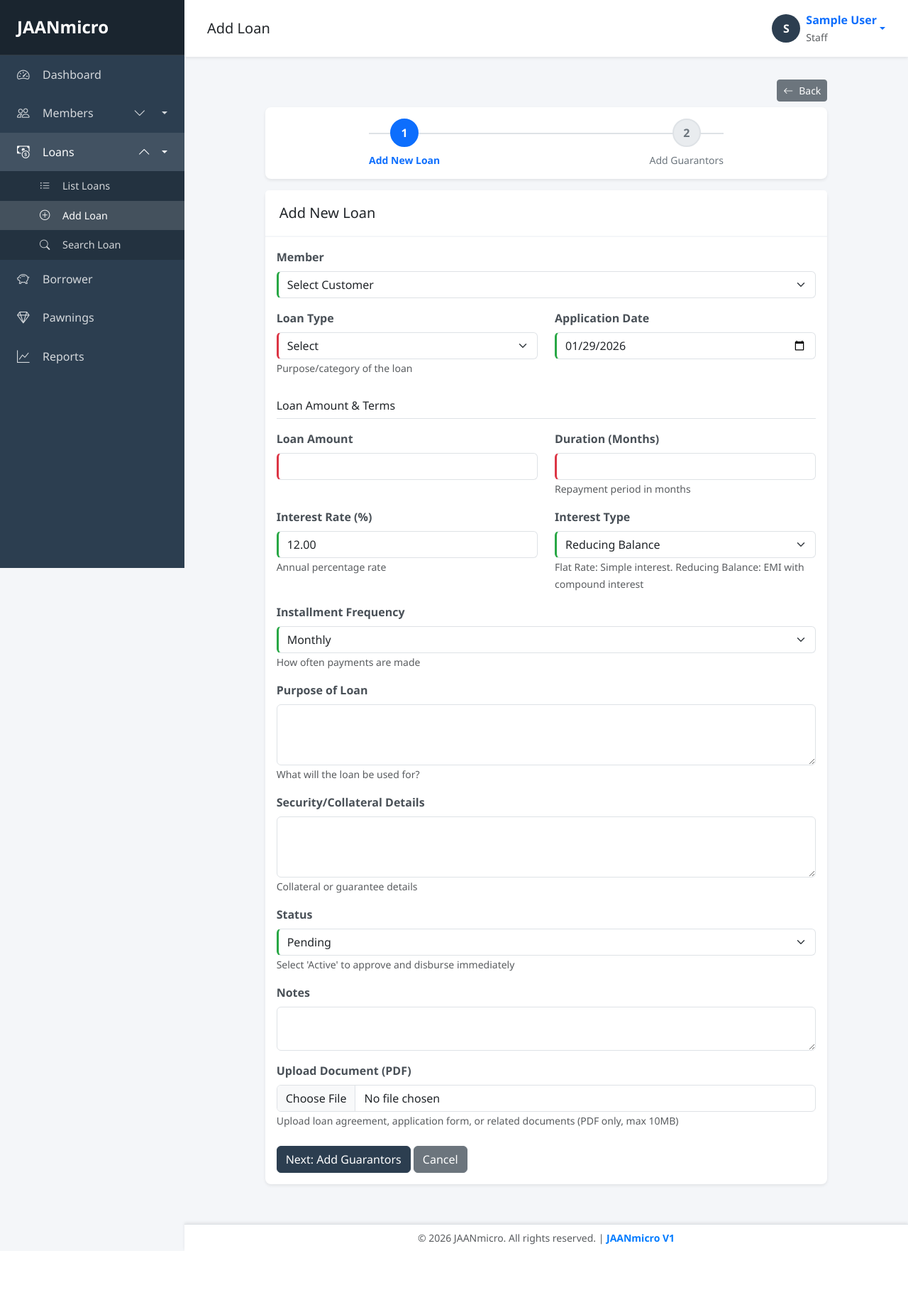
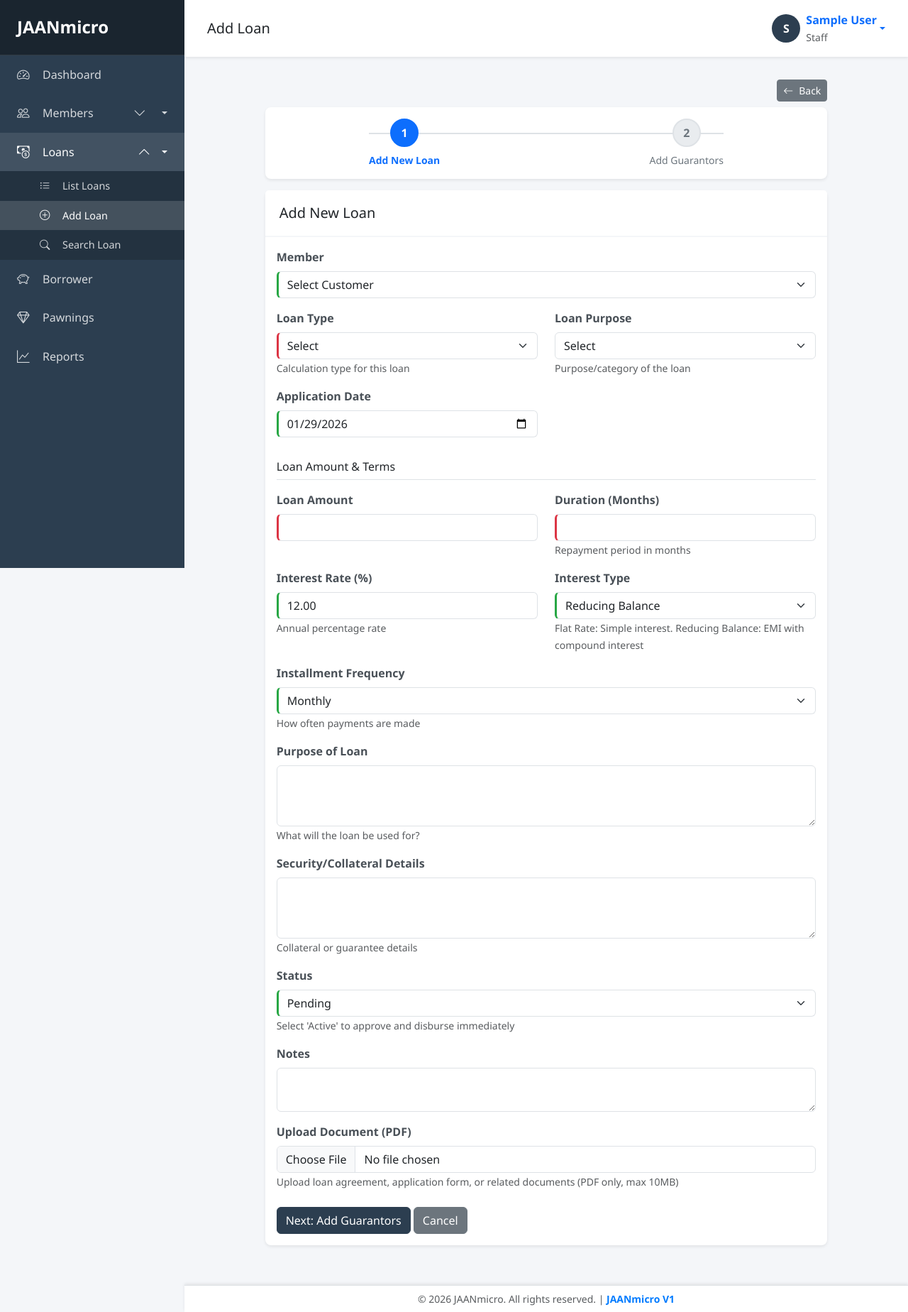
Before and after one commit to VindiPerera/JaanMicro, a Flask app: page /loans/add in a window 1280 px wide. Shown: the whole page at 71% size. Before the commit the page ends 1762 px from the top, so only its background shows below. Run offline with Flask 3, Linux system fonts and the light colour scheme; the visitor is signed in with stand-in values (Sample User, id 1); data comes from the database, SQL or seed files in the repository; data that the repository does not hold is empty; some libraries are stand-ins or nearby versions.

Commit message:
type 01 - 9 week loan done

```diff
--- a/app/loans/forms.py
+++ b/app/loans/forms.py
@@ -9,6 +9,10 @@ class LoanForm(FlaskForm):
     customer_id = SelectField('Customer', coerce=int, choices=[], validators=[DataRequired()])
     loan_type = SelectField('Loan Type', choices=[
         ('', 'Select'),
+        ('type1_9weeks', 'Type 1 - 9 Week Loan'),
+    ], validators=[DataRequired()])
+    loan_purpose = SelectField('Loan Purpose', choices=[
+        ('', 'Select'),
         ('personal', 'Personal Loan'),
         ('business', 'Business Loan'),
         ('education', 'Education Loan'),
@@ -16,21 +20,22 @@ class LoanForm(FlaskForm):
         ('home', 'Home Loan'),
         ('agriculture', 'Agriculture Loan'),
         ('other', 'Other')
-    ], validators=[DataRequired()])
+    ], validators=[Optional()])
 
     loan_amount = DecimalField('Loan Amount', validators=[DataRequired(), NumberRange(min=0)], places=2)
+    duration_weeks = IntegerField('Duration (Weeks)', validators=[Optional(), NumberRange(min=1, max=52)])
     interest_rate = DecimalField('Interest Rate (%)', validators=[DataRequired(), NumberRange(min=0, max=100)], places=2)
     interest_type = SelectField('Interest Type', choices=[
         ('reducing_balance', 'Reducing Balance'),
         ('flat', 'Flat Rate')
-    ], validators=[DataRequired()])
+    ], validators=[Optional()])
 
-    duration_months = IntegerField('Duration (Months)', validators=[DataRequired(), NumberRange(min=1, max=360)])
+    duration_months = IntegerField('Duration (Months)', validators=[Optional(), NumberRange(min=1, max=360)])
     installment_frequency = SelectField('Installment Frequency', choices=[
         ('monthly', 'Monthly'),
         ('weekly', 'Weekly'),
         ('quarterly', 'Quarterly')
-    ], validators=[DataRequired()])
+    ], validators=[Optional()])
 
     application_date = DateField('Application Date', validators=[DataRequired()])
     purpose = TextAreaField('Purpose of Loan', validators=[Optional()])
--- a/app/loans/routes.py
+++ b/app/loans/routes.py
@@ -82,6 +82,24 @@ def add_loan():
         form.application_date.data = datetime.now().date()
 
     if form.validate_on_submit():
+        # Custom validation based on loan type
+        if form.loan_type.data == 'type1_9weeks':
+            # For Type 1 loans, validate weeks instead of months
+            if not form.duration_weeks.data:
+                flash('Duration (Weeks) is required for Type 1 - 9 Week Loan!', 'error')
+                return render_template('loans/add.html', title='Add Loan', form=form)
+        else:
+            # For other loan types, validate months, interest type, and installment frequency
+            if not form.duration_months.data:
+                flash('Duration (Months) is required!', 'error')
+                return render_template('loans/add.html', title='Add Loan', form=form)
+            if not form.interest_type.data:
+                flash('Interest Type is required!', 'error')
+                return render_template('loans/add.html', title='Add Loan', form=form)
+            if not form.installment_frequency.data:
+                flash('Installment Frequency is required!', 'error')
+                return render_template('loans/add.html', title='Add Loan', form=form)
+
         # Validate customer selection
         if form.customer_id.data == 0:
             flash('Please select a customer!', 'error')
@@ -95,20 +113,37 @@ def add_loan():
 
         loan_amount = Decimal(str(form.loan_amount.data))
         interest_rate = Decimal(str(form.interest_rate.data))
-        monthly_rate = interest_rate / (Decimal('12') * Decimal('100'))
-        n = form.duration_months.data
 
-        if form.interest_type.data == 'reducing_balance' and monthly_rate > 0:
-            # Convert to float for power calculation, then back to Decimal
-            mr_float = float(monthly_rate)
-            power_calc = ((1 + mr_float) ** n) / (((1 + mr_float) ** n) - 1)
-            emi = loan_amount * monthly_rate * Decimal(str(power_calc))
+        # Determine duration and calculation method based on loan type
+        duration_weeks = None
+        duration_months = form.duration_months.data
+
+        # Check if this is a Type 1 - 9 week loan
+        if form.loan_type.data == 'type1_9weeks':
+            duration_weeks = form.duration_weeks.data or 9
+            duration_months = 0  # Not used for weekly loans
+            # Type 1 calculation: Interest = Interest rate * 2
+            # Installment = ((100 + Interest) * Loan Amount) / (100 * weeks)
+            interest = interest_rate * Decimal('2')
+            emi = ((Decimal('100') + interest) * loan_amount) / (Decimal('100') * Decimal(str(duration_weeks)))
+            emi = emi.quantize(Decimal('0.01'), rounding=ROUND_HALF_UP)
+            total_payable = (emi * Decimal(str(duration_weeks))).quantize(Decimal('0.01'), rounding=ROUND_HALF_UP)
         else:
-            total_interest = loan_amount * interest_rate * Decimal(str(n)) / (Decimal('12') * Decimal('100'))
-            emi = (loan_amount + total_interest) / Decimal(str(n))
+            # Standard monthly calculation
+            monthly_rate = interest_rate / (Decimal('12') * Decimal('100'))
+            n = duration_months
 
-        emi = emi.quantize(Decimal('0.01'), rounding=ROUND_HALF_UP)
-        total_payable = (emi * Decimal(str(n))).quantize(Decimal('0.01'), rounding=ROUND_HALF_UP)
+            if form.interest_type.data == 'reducing_balance' and monthly_rate > 0:
+                # Convert to float for power calculation, then back to Decimal
+                mr_float = float(monthly_rate)
+                power_calc = ((1 + mr_float) ** n) / (((1 + mr_float) ** n) - 1)
+                emi = loan_amount * monthly_rate * Decimal(str(power_calc))
+            else:
+                total_interest = loan_amount * interest_rate * Decimal(str(n)) / (Decimal('12') * Decimal('100'))
+                emi = (loan_amount + total_interest) / Decimal(str(n))
+
+            emi = emi.quantize(Decimal('0.01'), rounding=ROUND_HALF_UP)
+            total_payable = (emi * Decimal(str(n))).quantize(Decimal('0.01'), rounding=ROUND_HALF_UP)
 
         # Handle document upload
         document_filename = None
@@ -135,12 +170,14 @@ def add_loan():
             customer_id=form.customer_id.data,
             branch_id=get_current_branch_id(),
             loan_type=form.loan_type.data,
+            loan_purpose=form.loan_purpose.data,
             loan_amount=form.loan_amount.data,
             interest_rate=form.interest_rate.data,
             interest_type=form.interest_type.data,
-            duration_months=form.duration_months.data,
+            duration_months=duration_months,
+            duration_weeks=duration_weeks,
             installment_amount=emi,
-            installment_frequency=form.installment_frequency.data,
+            installment_frequency='weekly' if duration_weeks else form.installment_frequency.data,
             disbursed_amount=form.loan_amount.data if form.status.data == 'active' else None,
             total_payable=total_payable,
             outstanding_amount=form.loan_amount.data if form.status.data == 'active' else None,
@@ -158,8 +195,12 @@ def add_loan():
         if form.status.data == 'active':
             loan.approval_date = datetime.utcnow().date()
             loan.disbursement_date = datetime.utcnow().date()
-            loan.first_installment_date = datetime.utcnow().date() + timedelta(days=30)
-            loan.maturity_date = datetime.utcnow().date() + relativedelta(months=n)
+            if duration_weeks:
+                loan.first_installment_date = datetime.utcnow().date() + timedelta(days=7)
+                loan.maturity_date = datetime.utcnow().date() + timedelta(weeks=duration_weeks)
+            else:
+                loan.first_installment_date = datetime.utcnow().date() + timedelta(days=30)
+                loan.maturity_date = datetime.utcnow().date() + relativedelta(months=duration_months)
             loan.approved_by = current_user.id
 
         db.session.add(loan)
--- a/app/templates/loans/add.html
+++ b/app/templates/loans/add.html
@@ -61,8 +61,16 @@
                             <div class="col-md-6 mb-3">
                                 {{ form.loan_type.label(class="form-label") }}
                                 {{ form.loan_type(class="form-select", id="loan_type") }}
+                                <small class="text-muted">Calculation type for this loan</small>
+                            </div>
+                            <div class="col-md-6 mb-3">
+                                {{ form.loan_purpose.label(class="form-label") }}
+                                {{ form.loan_purpose(class="form-select", id="loan_purpose") }}
                                 <small class="text-muted">Purpose/category of the loan</small>
                             </div>
+                        </div>
+
+                        <div class="row">
                             <div class="col-md-6 mb-3">
                                 {{ form.application_date.label(class="form-label") }}
                                 {{ form.application_date(class="form-control", type="date") }}
@@ -75,7 +83,12 @@
                                 {{ form.loan_amount.label(class="form-label") }}
                                 {{ form.loan_amount(class="form-control", id="loan_amount") }}
                             </div>
-                            <div class="col-md-6 mb-3">
+                            <div class="col-md-6 mb-3" id="durationWeeksField" style="display: none;">
+                                {{ form.duration_weeks.label(class="form-label") }}
+                                {{ form.duration_weeks(class="form-control", id="duration_weeks", value="9") }}
+                                <small class="text-muted">Repayment period in weeks</small>
+                            </div>
+                            <div class="col-md-6 mb-3" id="durationMonthsField">
                                 {{ form.duration_months.label(class="form-label") }}
                                 {{ form.duration_months(class="form-control", id="duration_months") }}
                                 <small class="text-muted">Repayment period in months</small>
@@ -86,16 +99,16 @@
                             <div class="col-md-6 mb-3">
                                 {{ form.interest_rate.label(class="form-label") }}
                                 {{ form.interest_rate(class="form-control", id="interest_rate") }}
-                                <small class="text-muted">Annual percentage rate</small>
+                                <small class="text-muted" id="interestRateHelp">Annual percentage rate</small>
                             </div>
-                            <div class="col-md-6 mb-3">
+                            <div class="col-md-6 mb-3" id="interestTypeField">
                                 {{ form.interest_type.label(class="form-label") }}
                                 {{ form.interest_type(class="form-select", id="interest_type") }}
                                 <small class="text-muted">Flat Rate: Simple interest. Reducing Balance: EMI with compound interest</small>
                             </div>
                         </div>
 
-                        <div class="mb-3">
+                        <div class="mb-3" id="installmentFrequencyField">
                             {{ form.installment_frequency.label(class="form-label") }}
                             {{ form.installment_frequency(class="form-select", id="installment_frequency") }}
                             <small class="text-muted">How often payments are made</small>
@@ -282,6 +295,49 @@
 <script>
 $(document).ready(function() {
     var addedGuarantors = [];
+
+    // Handle loan type change to show/hide appropriate fields
+    $('#loan_type').on('change', function() {
+        var loanType = $(this).val();
+
+        if (loanType === 'type1_9weeks') {
+            // Show weeks field, hide months
+            $('#durationWeeksField').show();
+            $('#durationMonthsField').hide();
+            $('#duration_weeks').val(9); // Default to 9 weeks
+            $('#duration_weeks').prop('required', true);
+            $('#duration_months').val('');
+            $('#duration_months').prop('required', false);
+
+            // Hide interest type and installment frequency (fixed for this type)
+            $('#interestTypeField').hide();
+            $('#installmentFrequencyField').hide();
+            $('#interest_type').prop('required', false);
+            $('#installment_frequency').prop('required', false);
+
+            // Update interest rate help text
+            $('#interestRateHelp').text('Enter base interest rate (will be multiplied by 2 for calculation)');
+        } else {
+            // Show months field, hide weeks
+            $('#durationWeeksField').hide();
+            $('#durationMonthsField').show();
+            $('#duration_weeks').val('');
+            $('#duration_weeks').prop('required', false);
+            $('#duration_months').prop('required', true);
+
+            // Show interest type and installment frequency
+            $('#interestTypeField').show();
+            $('#installmentFrequencyField').show();
+            $('#interest_type').prop('required', true);
+            $('#installment_frequency').prop('required', true);
+
+            // Reset interest rate help text
+            $('#interestRateHelp').text('Annual percentage rate');
+        }
+    });
+
+    // Trigger change on page load
+    $('#loan_type').trigger('change');
 
     // Step navigation
     $('#nextToStep2').on('click', function() {
@@ -476,19 +532,53 @@ $(document).ready(function() {
     });
 
     // Auto-calculate EMI on field change
-    $('#loan_amount, #interest_rate, #duration_months, #interest_type').on('change', function() {
+    $('#loan_amount, #interest_rate, #duration_months, #duration_weeks, #interest_type, #loan_type').on('change keyup', function() {
         calculateEMI();
     });
 
     function calculateEMI() {
         var principal = parseFloat($('#loan_amount').val()) || 0;
         var rate = parseFloat($('#interest_rate').val()) || 0;
+        var loanType = $('#loan_type').val();
+        var emi;
+        var totalPayable;
+
+        // Check if Type 1 - 9 Week Loan
+        if (loanType === 'type1_9weeks') {
+            var weeks = parseInt($('#duration_weeks').val()) || 9;
+
+            if (principal > 0 && rate > 0 && weeks > 0) {
+                // Type 1 formula: Interest = rate * 2
+                // Installment = ((100 + Interest) * Amount) / (100 * weeks)
+                var interest = rate * 2;
+                emi = ((100 + interest) * principal) / (100 * weeks);
+                // Floor to whole number to get exact total
+                emi = Math.floor(emi);
+                totalPayable = emi * weeks;
+
+                // Show calculated values
+                if ($('#emi-display').length === 0) {
+                    $('#duration_weeks').parent().after(
+                        '<div id="emi-display" class="col-md-12 mb-3">' +
+                        '<div class="alert alert-info">' +
+                        '<strong>Estimated EMI:</strong> ' + emi.toFixed(2) + '<br>' +
+                        '<strong>Total Payable:</strong> ' + totalPayable.toFixed(2) +
+                        '</div></div>'
+                    );
+                } else {
+                    $('#emi-display .alert').html(
+                        '<strong>Estimated EMI:</strong> ' + emi.toFixed(2) + '<br>' +
+                        '<strong>Total Payable:</strong> ' + totalPayable.toFixed(2)
+                    );
+                }
+            }
+        } else {
+            // Standard loan types
             var months = parseInt($('#duration_months').val()) || 1;
             var type = $('#interest_type').val();
 
             if (principal > 0 && rate > 0 && months > 0) {
                 var monthlyRate = rate / (12 * 100);
-            var emi;
 
                 if (type === 'reducing_balance' && monthlyRate > 0) {
                     emi = principal * monthlyRate * Math.pow(1 + monthlyRate, months) / (Math.pow(1 + monthlyRate, months) - 1);
@@ -497,7 +587,7 @@ $(document).ready(function() {
                     emi = (principal + totalInterest) / months;
                 }
 
-            var totalPayable = emi * months;
+                totalPayable = emi * months;
 
                 // Show calculated values
                 if ($('#emi-display').length === 0) {
@@ -516,6 +606,7 @@ $(document).ready(function() {
                 }
             }
         }
+    }
 });
 </script>
 {% endblock %}
--- a/app/templates/loans/list.html
+++ b/app/templates/loans/list.html
@@ -67,7 +67,7 @@
                     <tr>
                         <td><a href="{{ url_for('loans.view_loan', id=loan.id) }}">{{ loan.loan_number }}</a></td>
                         <td>{{ loan.customer.full_name }}</td>
-                        <td>{{ loan.loan_type|title }}</td>
+                        <td>{{ loan.loan_purpose|title if loan.loan_purpose else 'N/A' }}</td>
                         <td>{{ system_settings.currency_symbol }} {{ "%.2f"|format(loan.loan_amount|float) }}</td>
                         <td>{{ loan.interest_rate }}%</td>
                         <td>
```
Also changed, not shown: app/models.py (+15 -3 lines), app/reports/routes.py (+21 -12 lines), app/templates/loans/view.html (+13 -3 lines), app/templates/reports/loan_report.html (+7 -6 lines), migrations/versions/28ffa2dfc941_add_loan_purpose_and_duration_weeks_.py (added, +34 -0 lines). Lines whose indentation alone changed are shown as unchanged.
